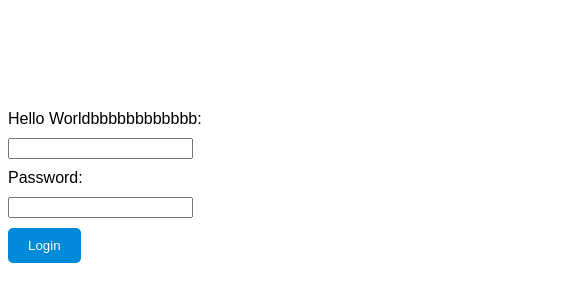
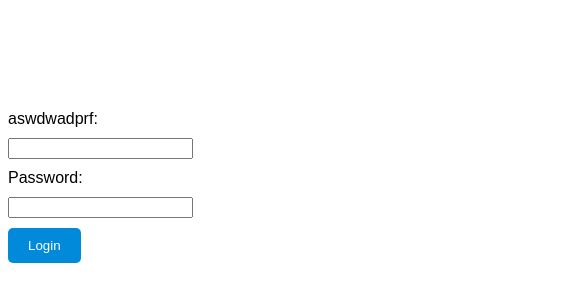
Before and after one commit to sarunnut1236/myCourseVilleEisenhowerMatrixProject, a plain HTML site: page view/login.html in a window 1280 px wide. Shown: the part 202-504 px from the top of the page, 0-573 px from the left. Drawn offline with Linux system fonts and the light colour scheme.

Commit message:
conflict test

```diff
--- a/view/login.html
+++ b/view/login.html
@@ -25,7 +25,7 @@
 
     <div id="login-form">
       <form id="login-form">
-        <label for="username">Hello Worldbbbbbbbbbbbb:</label>
+        <label for="username">aswdwadprf:</label>
         <input type="text" id="username" name="username" />
 
         <label for="password">Password:</label>
```
